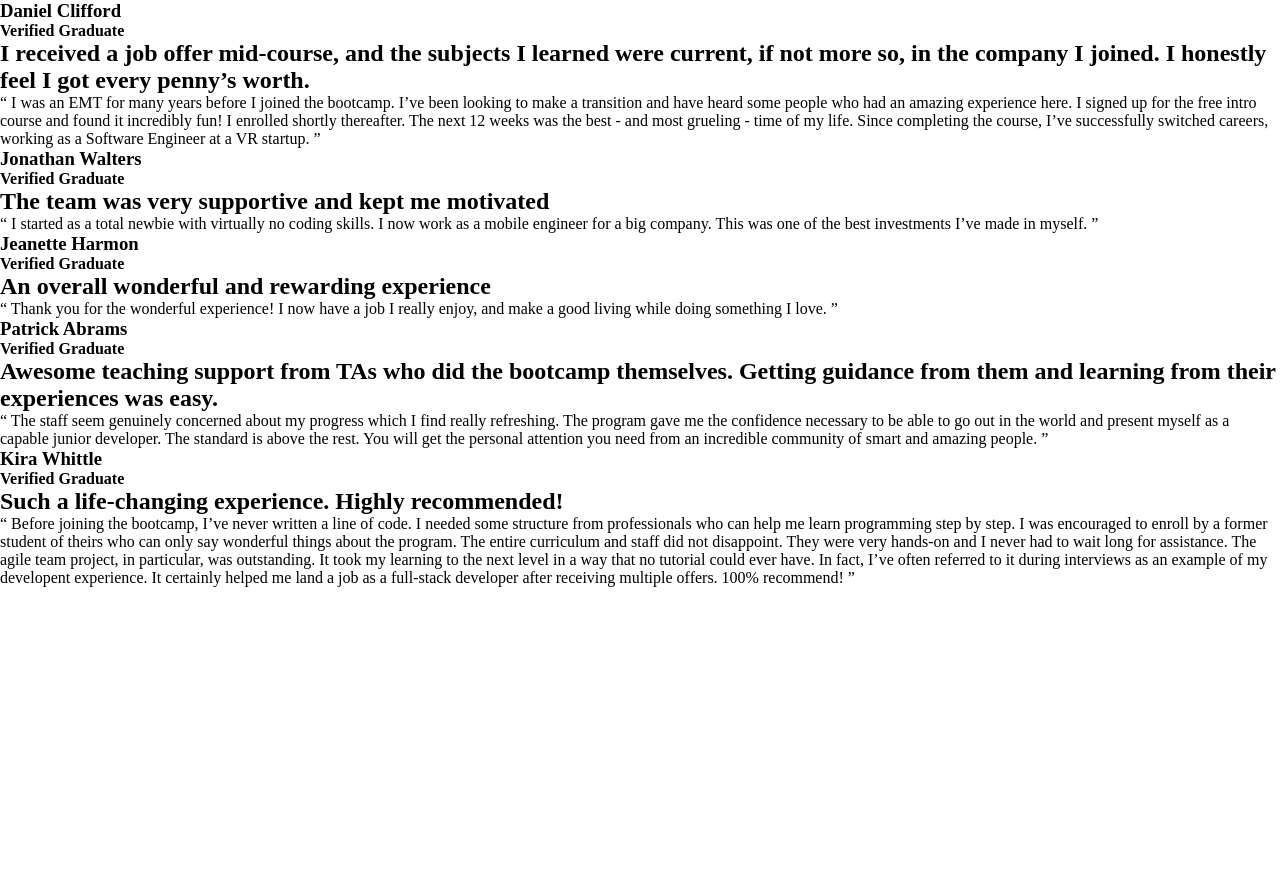
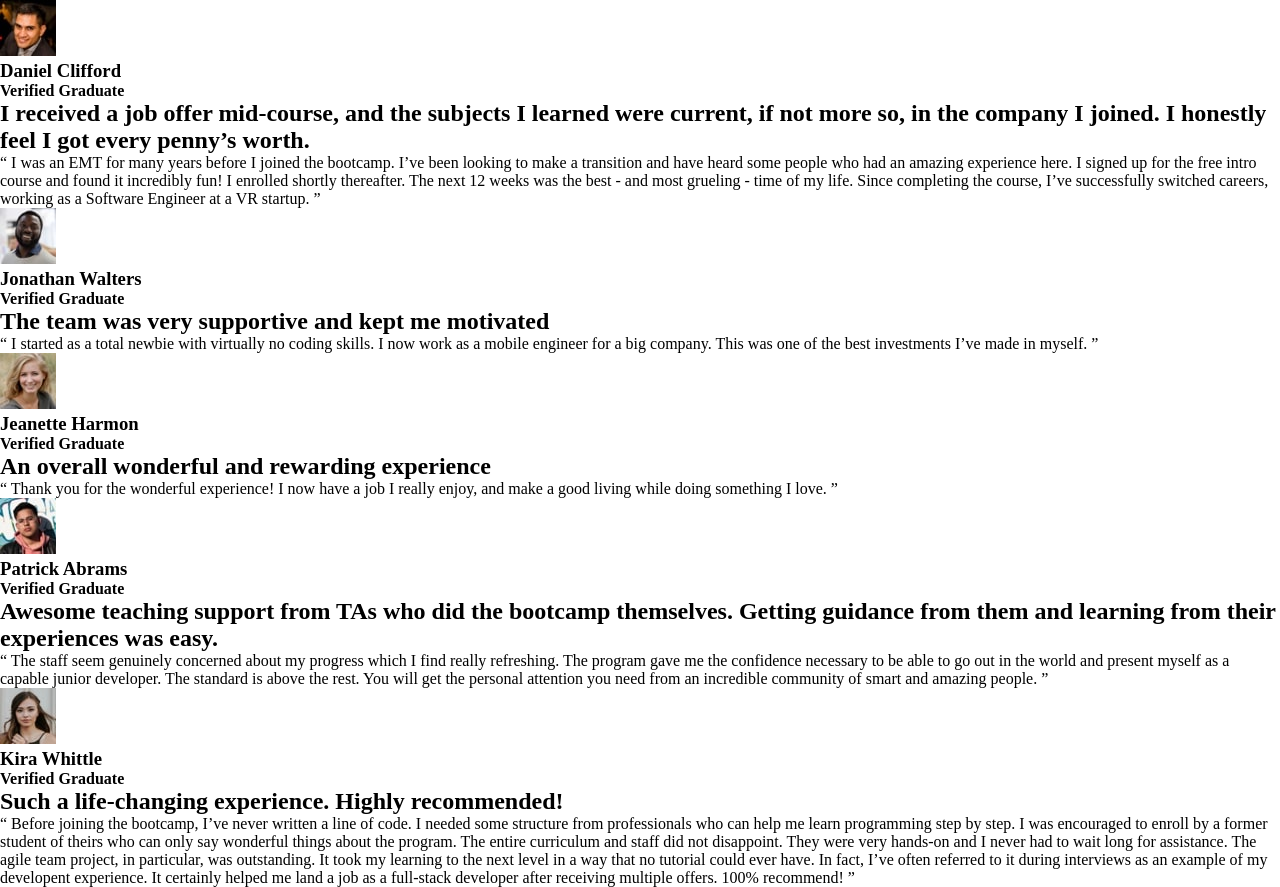
Before and after one commit to IamAbhiDev/testimonials-grid-section-main.github.io, a plain HTML site: page index.html in a window 1280 px wide. Before the commit the page ends 800 px from the top, so only its background shows below. Drawn offline with Linux system fonts and the light colour scheme.

Commit message:
html update - img added

```diff
--- a/index.html
+++ b/index.html
@@ -20,6 +20,7 @@
   <main class="container">
 
     <div class="container__testimonial">
+      <img src="./images/image-daniel.jpg" alt="" class="container__testimonial__img">
       <h3 class="container__testimonial__name">Daniel Clifford</h3>
       <h4 class="container__testimonial__status">Verified Graduate</h4>
 
@@ -36,6 +37,7 @@
     </div>
 
     <div class="container__testimonial">
+      <img src="./images/image-jonathan.jpg" alt="" class="container__testimonial__img">
       <h3 class="container__testimonial__name">Jonathan Walters</h3>
       <h4 class="container__testimonial__status">Verified Graduate</h4>
 
@@ -47,6 +49,7 @@
     </div>
 
     <div class="container__testimonial">
+      <img src="./images/image-jeanette.jpg" alt="" class="container__testimonial__img">
       <h3 class="container__testimonial__name">Jeanette Harmon</h3>
       <h4 class="container__testimonial__status">Verified Graduate</h4>
 
@@ -58,6 +61,7 @@
     </div>
 
     <div class="container__testimonial">
+      <img src="./images/image-patrick.jpg" alt="" class="container__testimonial__img">
       <h3 class="container__testimonial__name">Patrick Abrams</h3>
       <h4 class="container__testimonial__status">Verified Graduate</h4>
 
@@ -73,6 +77,7 @@
     </div>
 
     <div class="container__testimonial">
+      <img src="./images/image-kira.jpg" alt="" class="container__testimonial__img">
       <h3 class="container__testimonial__name">Kira Whittle</h3>
       <h4 class="container__testimonial__status">Verified Graduate</h4>
 
```
